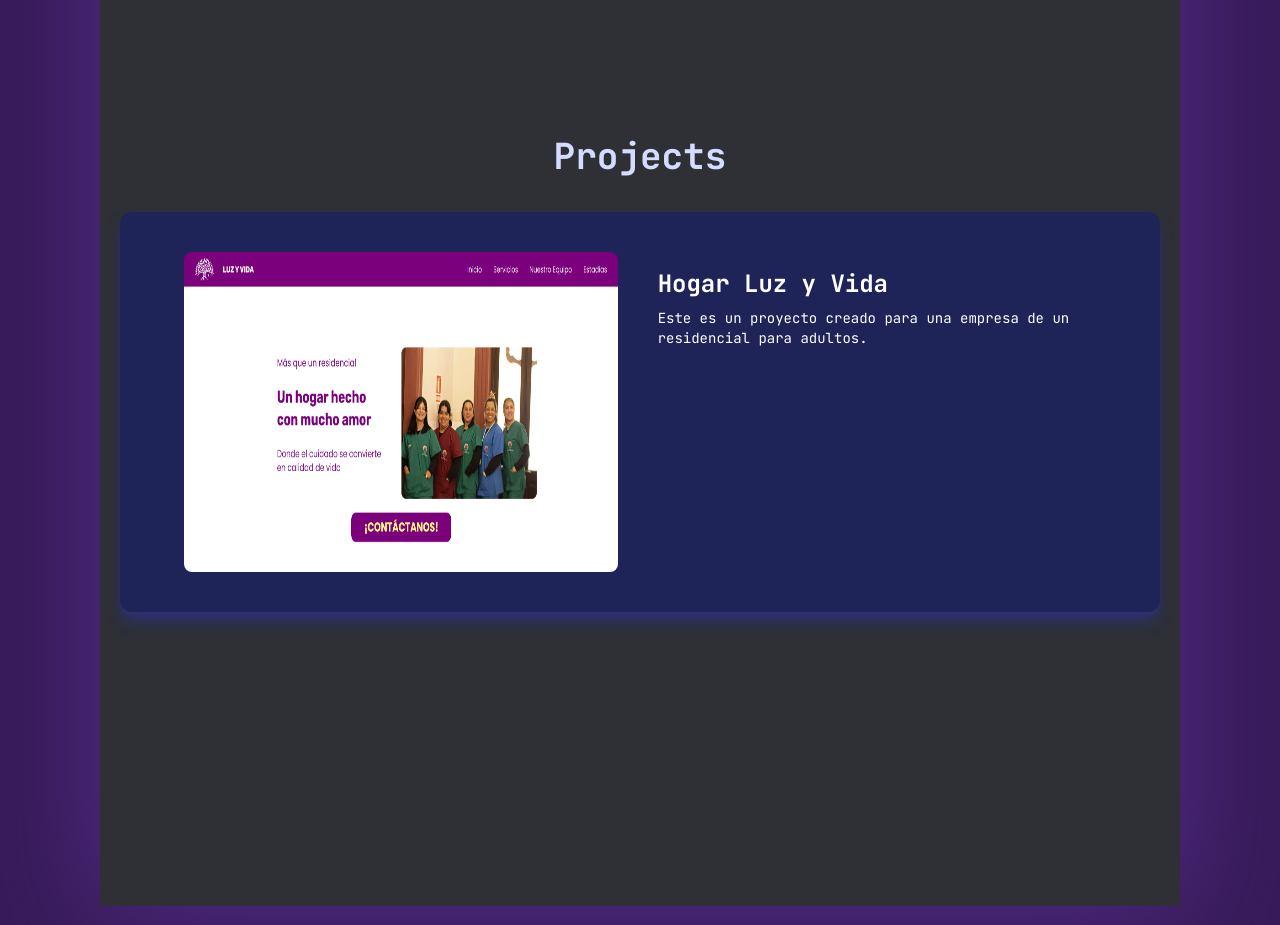
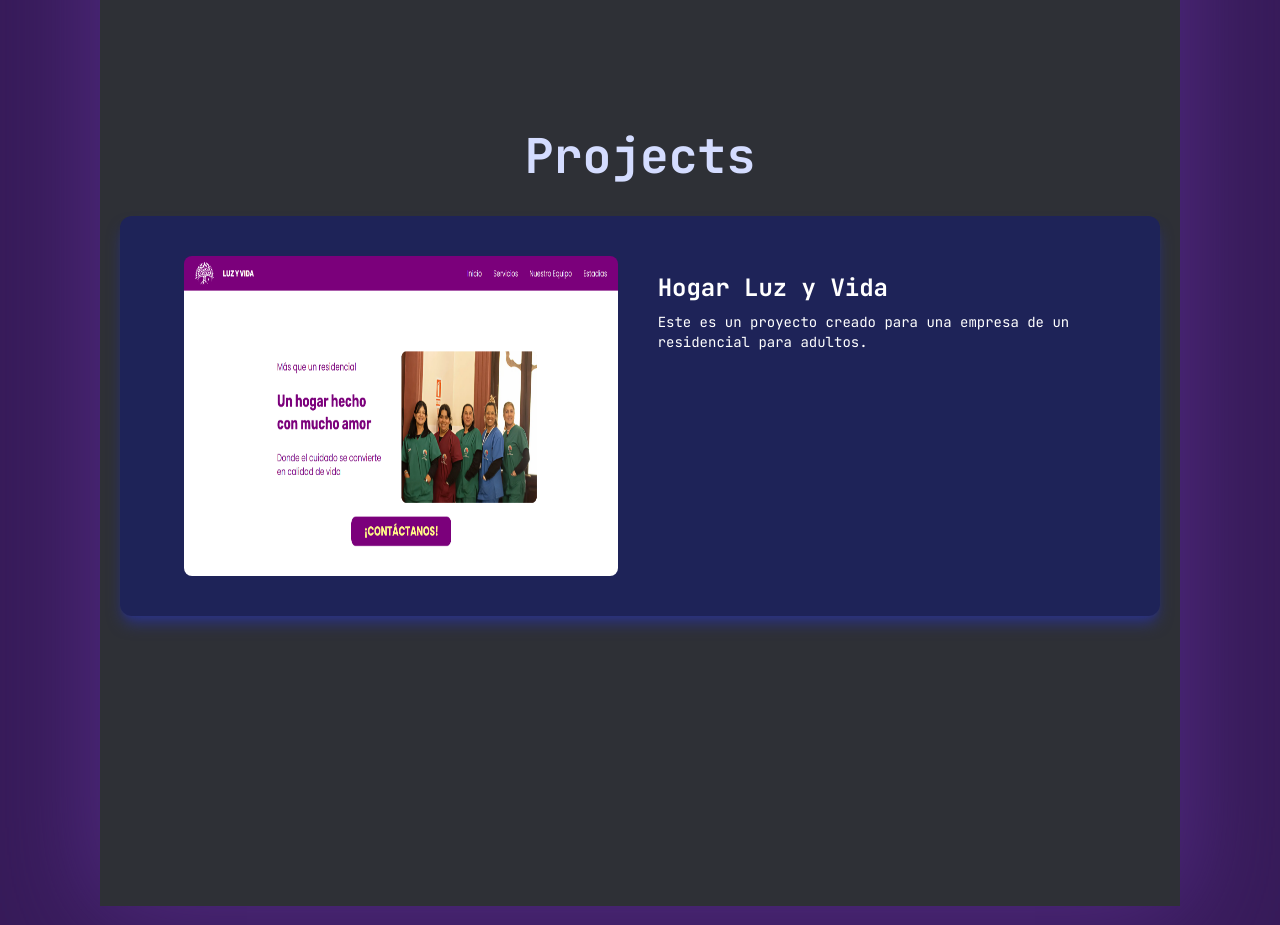
Before and after one commit to sofowest/portfolio, a React (Vite) app: page / in a window 1280 px wide. Shown: the part 1800-2725 px from the top of the page. Built offline with nearby package versions, Linux system fonts and the light colour scheme.

Commit message:
Update Home.jsx

```diff
--- a/src/pages/Home.jsx
+++ b/src/pages/Home.jsx
@@ -89,7 +89,7 @@
       </article>
 
       <article className="h-[130vh] p-5 flex flex-col mt-10 gap-7 items-center justify-center">
-        <h2 className="text-4xl font-bold text-center">Projects</h2>
+        <h2 className="text-5xl font-bold text-center">Projects</h2>
         <Project title="Hogar Luz y Vida" description="Este es un proyecto creado para una empresa de un residencial para adultos." imageUrl="./imgs/project-luzyvida.png"/>
       </article>
     </div>
```
